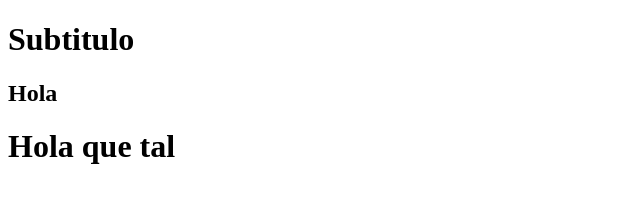
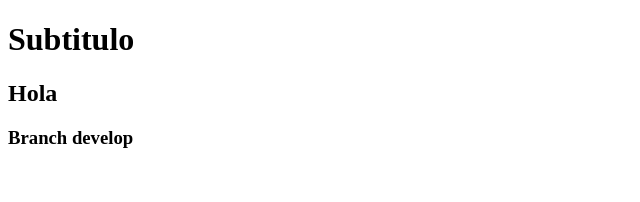
Before and after one commit to alecguev/mi-proyecto, a plain HTML site: page index.html in a window 1280 px wide. Shown: the whole page, without its empty margins (0-640 px from the left). Drawn offline with Linux system fonts and the light colour scheme.

Commit message:
creo un nuevo branch y agrego titulo

```diff
--- a/index.html
+++ b/index.html
@@ -7,7 +7,7 @@
 <body>
   <H1>Subtitulo</H1>
   <H2>Hola</H2>
-  <H1>Hola que tal</H1>
+  <H3>Branch develop</H3>
 
 </body>
 </html>
```
